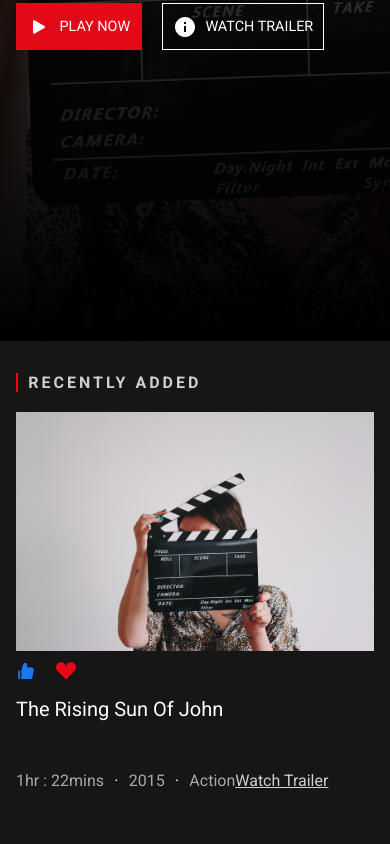
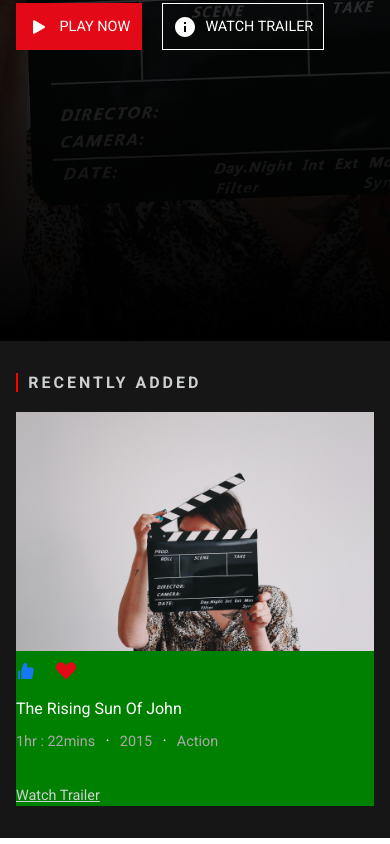
Before and after one commit to jklagrosa/Streaming-Service-Web-Application, a Next.js app: page / in a window 390 px wide. Shown: the part 575-1419 px from the top of the page. Built offline with nearby package versions, Linux system fonts and the light colour scheme.

Commit message:
Added media queries for small devices

```diff
--- a/component/films/Recently.tsx
+++ b/component/films/Recently.tsx
@@ -14,7 +14,7 @@ import {
 import { AbbrTagStyled } from "../../styles/utils";
 
 import { AiFillLike } from "react-icons/ai";
-import { BsFillSuitHeartFill } from "react-icons/bs";
+import { BsFillSuitHeartFill, BsPlayFill } from "react-icons/bs";
 
 import { Container, Row, Col } from "react-bootstrap";
 import styles from "../../styles/Movie.module.scss";
@@ -27,8 +27,8 @@ const Recently = () => {
           <HeaderTagStyled>Recently Added</HeaderTagStyled>
 
           <Row className="gx-3 gy-4">
-            <Col xs={12} md={6} lg={3}>
-              <MovieCardStyled>
+            <Col xs={12} sm={6} lg={3}>
+              <MovieCardStyled id={styles._movie_Card_styled_override_}>
                 <MovieImage src="/img/test.jpg" alt="test" />
                 {/*  */}
                 <MovieActionStyled>
@@ -62,13 +62,18 @@ const Recently = () => {
                 <AbbrTagStyled title="Watch the trailer of The rising sun of john">
                   <MovieWatchTrailer>Watch Trailer</MovieWatchTrailer>
                 </AbbrTagStyled>
-                          </MovieCardStyled>
 
+                <div className={styles._movie_play_button_wrapper_}>
+                  <AbbrTagStyled title="Watch now">
+                    <BsPlayFill
+                      className={styles.movie_play_button_}
+                      onClick={() => alert("wew")}
+                    />
+                  </AbbrTagStyled>
+                </div>
+              </MovieCardStyled>
 
-                          {/* ######################################### */}
-
-                          <div></div>
-
+              {/* ######################################### */}
             </Col>
             {/*  */}
           </Row>
--- a/styles/Movie.module.scss
+++ b/styles/Movie.module.scss
@@ -25,3 +25,44 @@
         color: $H_RED;
     }
 }
+
+
+
+
+
+
+#_movie_Card_styled_override_{
+    transition: all 0.2s ease-in-out !important;
+    &:hover{
+     ._movie_play_button_wrapper_{
+            transition: all 0.2s ease-in-out !important;
+        display: block;
+     }
+    }
+}
+
+
+// POSITION ABSOLUTE
+
+._movie_play_button_wrapper_{
+    display: none;
+            cursor: pointer;
+    position: absolute;
+    top: 23%;
+    left: 50%;
+    transform: translate(-50%, -50%);
+    border-radius: 50%;
+    background: $RED;
+    padding: 0.64rem;
+    transition: all 0.2s ease-in-out;
+
+        &:hover {
+            background: $H_RED;
+        }
+
+    .movie_play_button_{
+        color: white;
+        font-size: 2rem;
+
+    }
+}
--- a/styles/films.ts
+++ b/styles/films.ts
@@ -91,10 +91,33 @@ export const ParagraphStyled = styled.p`
 `;
 
 export const MovieCardStyled = styled.div`
+  position: relative;
+
   margin: 0 auto;
   width: 100%;
   min-height: 400px;
-  /* background: green; */
+  background: green;
+  transition: all 0.2s ease-in-out;
+
+  @media only screen and (max-width: 1199px) {
+    min-height: 350px;
+  }
+
+  @media only screen and (max-width: 991px) {
+    min-height: 500px;
+  }
+
+  @media only screen and (max-width: 830px) {
+    min-height: 450px;
+  }
+
+  @media only screen and (max-width: 700px) {
+    min-height: 400px;
+  }
+
+  @media only screen and (max-width: 600px) {
+    min-height: 370px;
+  }
 `;
 
 export const MovieImage = styled.img`
@@ -122,11 +145,20 @@ export const MovieTitle = styled.h3`
   &:hover {
     color: ${colorStyle.RED};
   }
+
+  @media only screen and (max-width: 1199px) {
+    font-size: 1rem;
+    margin-bottom: 0.64rem;
+  }
 `;
 
 export const MovieDetail = styled.span`
   font-size: 1rem;
   color: ${colorStyle.DARK_GRAY};
+
+  @media only screen and (max-width: 1199px) {
+    font-size: 0.9rem;
+  }
 `;
 
 export const MovieDivider = styled.span`
@@ -142,11 +174,24 @@ export const MovieWatchTrailer = styled.a`
   cursor: pointer;
   margin-top: 2rem;
   text-decoration: underline;
-  display: inline-block;
+  display: block;
+  /* background: red; */
   color: ${colorStyle.GRAY};
   transition: all 0.2s ease-in-out;
 
   &:hover {
     color: ${colorStyle.DARK_GRAY};
   }
+
+  @media only screen and (max-width: 1199px) {
+    font-size: 0.9rem;
+  }
 `;
+
+export const MovieWatchButton = styled.a`
+  position: absolute;
+  top: 0;
+  left: 0;
+  bottom: 0;
+  right: 0;
+`;
```
